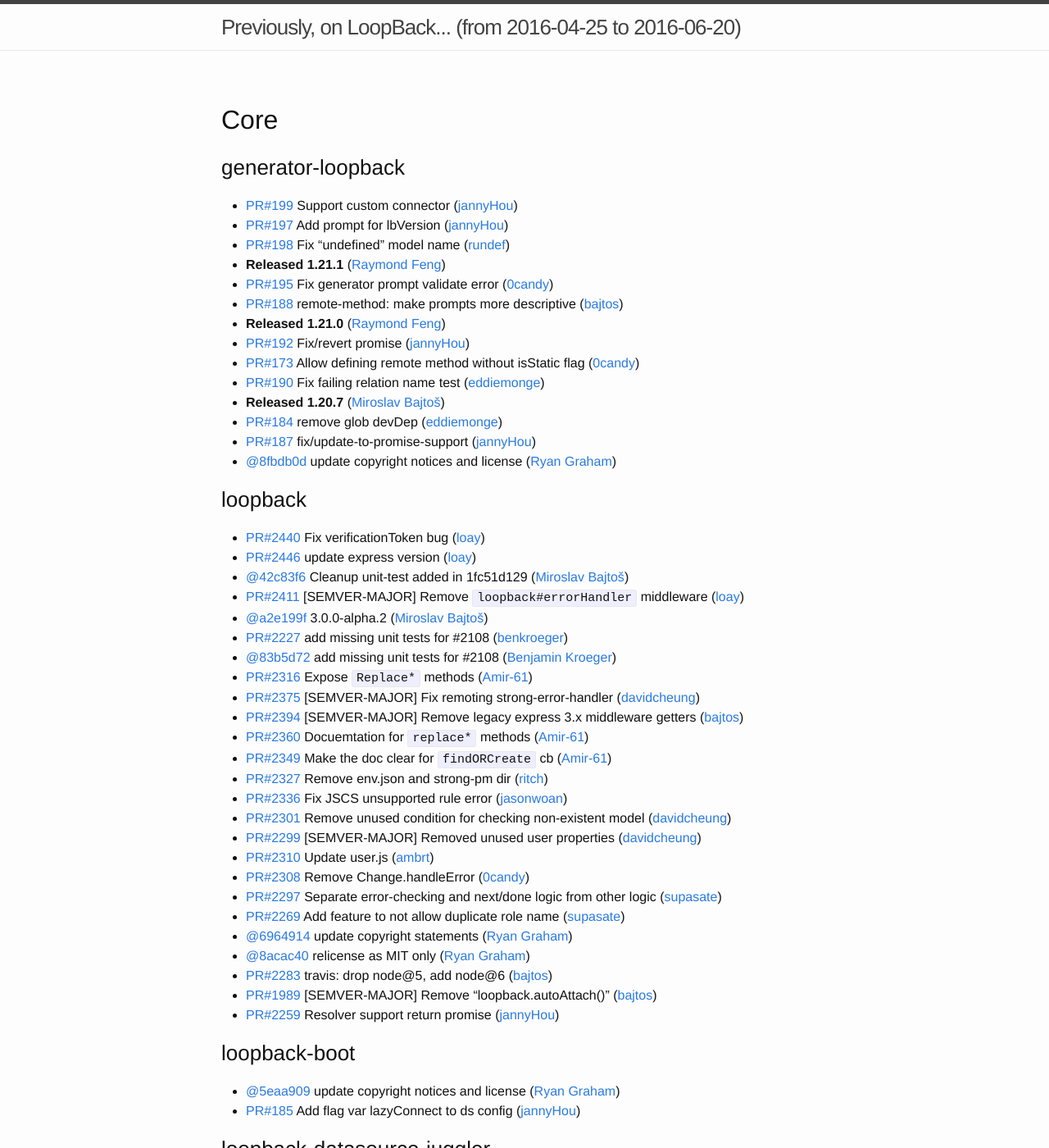
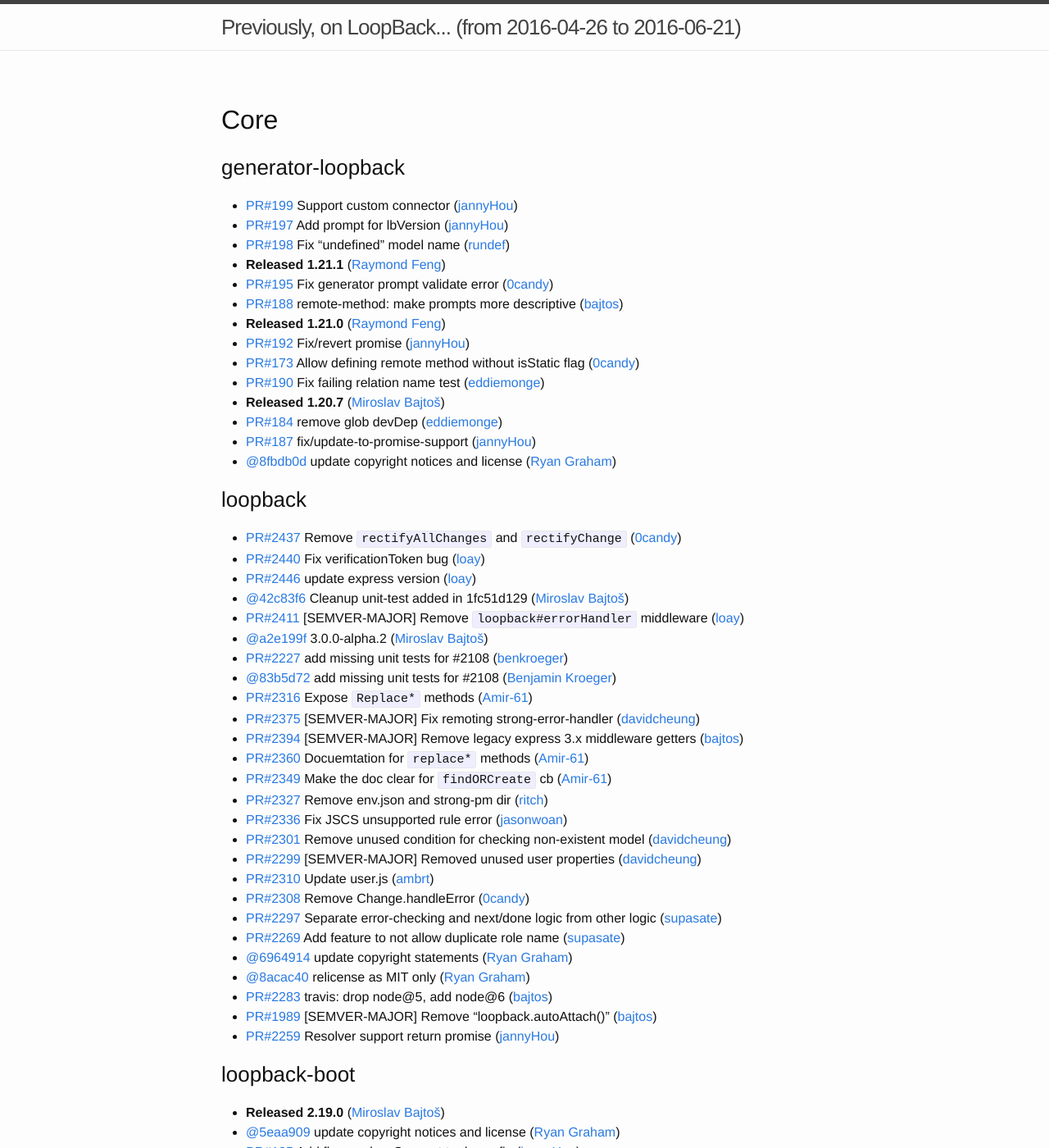
Before and after one commit to strongloop/loopback, a Jekyll site: the page built from index.md, in a window 1280 px wide and 1400 px high. Shown: the whole window at 82% size. Built offline with Jekyll 4.4.1, drawn with Linux system fonts in a browser that asks for light colours; some of the changed text lies outside the part shown.

Commit message:
Update changelog

```diff
--- a/index.md
+++ b/index.md
@@ -1,6 +1,6 @@
 ---
 layout: page
-since: (from 2016-04-25 to 2016-06-20)
+since: (from 2016-04-26 to 2016-06-21)
 ---
 
 ## Core
@@ -23,6 +23,7 @@
 
 
 ### loopback
+ * [PR#2437](https://github.com/strongloop/loopback/pull/2437) Remove `rectifyAllChanges` and `rectifyChange` ([0candy](https://github.com/0candy))
  * [PR#2440](https://github.com/strongloop/loopback/pull/2440) Fix verificationToken bug ([loay](https://github.com/loay))
  * [PR#2446](https://github.com/strongloop/loopback/pull/2446) update express version ([loay](https://github.com/loay))
  * [@42c83f6](https://github.com/strongloop/loopback/commit/42c83f69a090664bb025d89f8dd5f5a7a3ffa34e) Cleanup unit-test added in 1fc51d129 ([Miroslav Bajtoš](https://github.com/bajtos))
@@ -51,6 +52,7 @@
 
 
 ### loopback-boot
+ * **Released 2.19.0** ([Miroslav Bajtoš](https://github.com/bajtos))
  * [@5eaa909](https://github.com/strongloop/loopback-boot/commit/5eaa9090068ea99676ca081fc177e2a877ef9337) update copyright notices and license ([Ryan Graham](https://github.com/rmg))
  * [PR#185](https://github.com/strongloop/loopback-boot/pull/185) Add flag var lazyConnect to ds config ([jannyHou](https://github.com/jannyHou))
 
@@ -287,7 +289,7 @@
 
 
 ### loopback-component-push
- * [@dbb6e8b](https://github.com/strongloop/loopback-component-push/commit/dbb6e8b988cd0a8d370fcd55bc017ac31f889788) Upgrading dependencies ([Benjamin Boudreau](https://github.com/seriousben))
+ * [PR#113](https://github.com/strongloop/loopback-component-push/pull/113) [SEMVER-MINOR] Update GCM, APN and node-cache ([seriousben](https://github.com/seriousben))
  * **Released 1.5.4** ([Ryan Graham](https://github.com/rmg))
  * [@b68d41a](https://github.com/strongloop/loopback-component-push/commit/b68d41a7255ad87394b6f4f818043e46d0c62aff) update copyright statements ([Ryan Graham](https://github.com/rmg))
  * [@f6ca0a7](https://github.com/strongloop/loopback-component-push/commit/f6ca0a7005210ac06ed99bcefda522dd572c060e) re-license as Artistic-2.0 only ([Ryan Graham](https://github.com/rmg))
```
